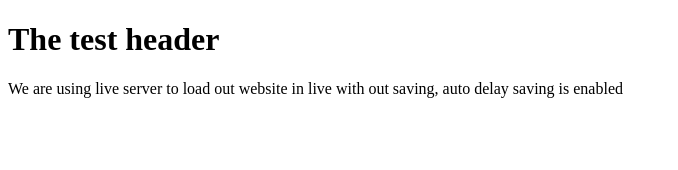
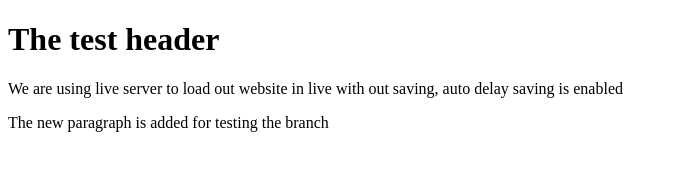
Before and after one commit to RaviBattula/SampleHtml, a plain HTML site: page Index.html in a window 1280 px wide. Shown: the whole page, without its empty margins (0-678 px from the left). Drawn offline with Linux system fonts and the light colour scheme.

Commit message:
modified

```diff
--- a/Index.html
+++ b/Index.html
@@ -9,5 +9,6 @@
 <body>
     <h1>The test header</h1>
     <p>We are using live server to load out website in live with out saving, auto delay saving is enabled</p>
+    <p>The new paragraph is added for testing the branch</p>
 </body>
 </html>
```
